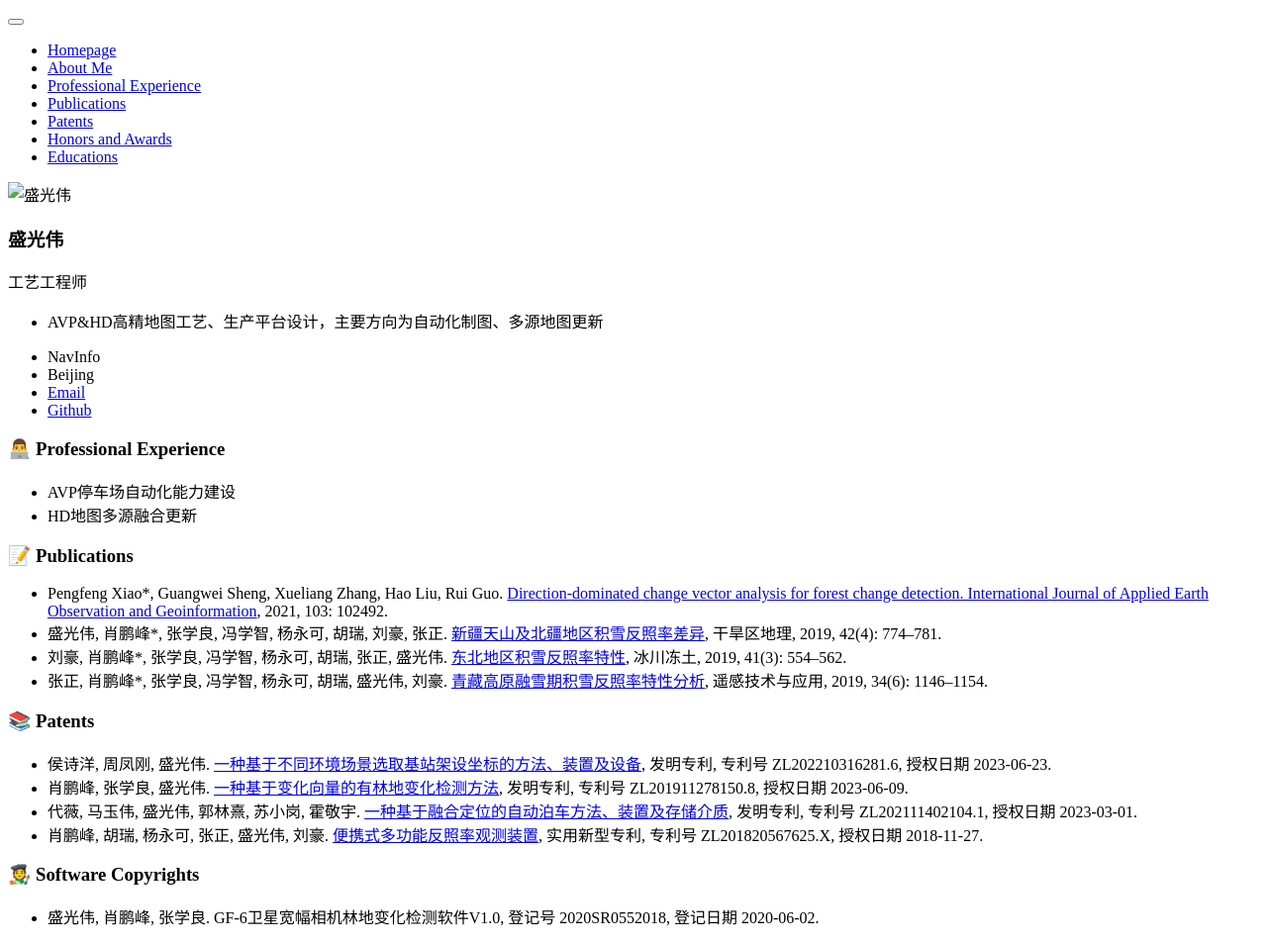
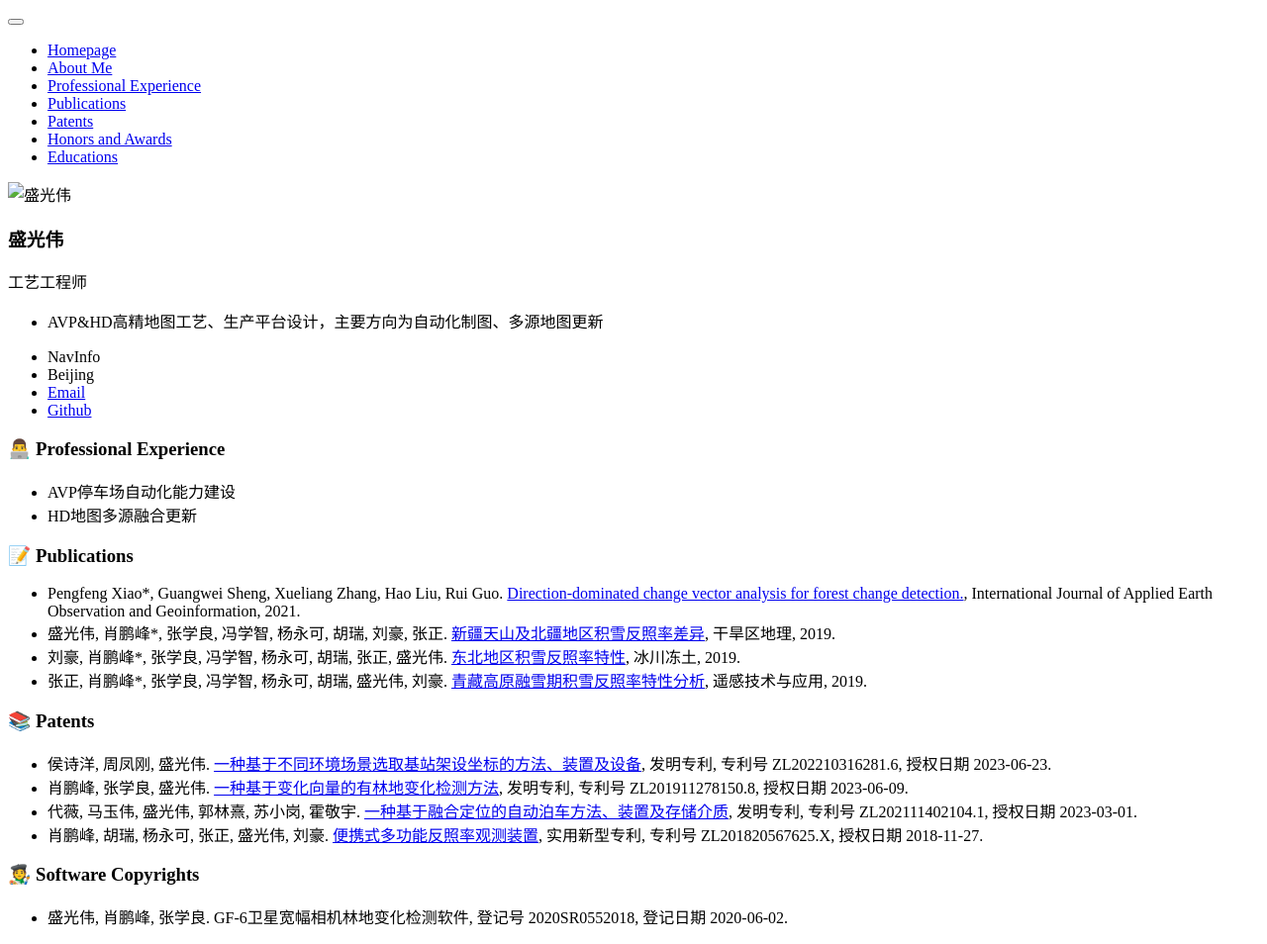
Before and after one commit to alphasheng/alphasheng.github.io, a Jekyll site: the page built from _pages/includes/pub.md, in a window 1280 px wide. Shown: the whole page at 99% size. Built offline with Jekyll 4.4.1, drawn with Linux system fonts in a browser that asks for light colours; our own code applies the rules of GitHub Pages for plain Markdown files.

Commit message:
Update pub.md

```diff
--- a/_pages/includes/pub.md
+++ b/_pages/includes/pub.md
@@ -4,10 +4,10 @@
 - HD地图多源融合更新
 
 # 📝 Publications
-- Pengfeng Xiao*, Guangwei Sheng, Xueliang Zhang, Hao Liu, Rui Guo. [Direction-dominated change vector analysis for forest change detection. International Journal of Applied Earth Observation and Geoinformation](https://alphasheng.github.io/pdfs/Direction-dominated change vector analysis for forest change detection.pdf), 2021, 103: 102492.
-- 盛光伟, 肖鹏峰*, 张学良, 冯学智, 杨永可, 胡瑞, 刘豪, 张正. [新疆天山及北疆地区积雪反照率差异](https://alphasheng.github.io/pdfs/新疆天山及北疆地区积雪反照率差异.pdf), 干旱区地理, 2019, 42(4): 774–781.
-- 刘豪, 肖鹏峰*, 张学良, 冯学智, 杨永可, 胡瑞, 张正, 盛光伟. [东北地区积雪反照率特性](https://alphasheng.github.io/pdfs/东北地区积雪反照率特性.pdf), 冰川冻土, 2019, 41(3): 554–562.
-- 张正, 肖鹏峰*, 张学良, 冯学智, 杨永可, 胡瑞, 盛光伟, 刘豪. [青藏高原融雪期积雪反照率特性分析](https://alphasheng.github.io/pdfs/青藏高原融雪期积雪反照率特性分析.pdf), 遥感技术与应用, 2019, 34(6): 1146–1154.
+- Pengfeng Xiao*, Guangwei Sheng, Xueliang Zhang, Hao Liu, Rui Guo. [Direction-dominated change vector analysis for forest change detection.](https://alphasheng.github.io/pdfs/Direction-dominated change vector analysis for forest change detection.pdf), International Journal of Applied Earth Observation and Geoinformation, 2021.
+- 盛光伟, 肖鹏峰*, 张学良, 冯学智, 杨永可, 胡瑞, 刘豪, 张正. [新疆天山及北疆地区积雪反照率差异](https://alphasheng.github.io/pdfs/新疆天山及北疆地区积雪反照率差异.pdf), 干旱区地理, 2019.
+- 刘豪, 肖鹏峰*, 张学良, 冯学智, 杨永可, 胡瑞, 张正, 盛光伟. [东北地区积雪反照率特性](https://alphasheng.github.io/pdfs/东北地区积雪反照率特性.pdf), 冰川冻土, 2019.
+- 张正, 肖鹏峰*, 张学良, 冯学智, 杨永可, 胡瑞, 盛光伟, 刘豪. [青藏高原融雪期积雪反照率特性分析](https://alphasheng.github.io/pdfs/青藏高原融雪期积雪反照率特性分析.pdf), 遥感技术与应用, 2019.
 
 # 📚 Patents
 - 侯诗洋, 周凤刚, 盛光伟. [一种基于不同环境场景选取基站架设坐标的方法、装置及设备](https://alphasheng.github.io/pdfs/一种基于不同环境场景选取基站架设坐标的方法、装置及设备.pdf), 发明专利, 专利号 ZL202210316281.6, 授权日期 2023-06-23.
@@ -16,4 +16,4 @@
 - 肖鹏峰, 胡瑞, 杨永可, 张正, 盛光伟, 刘豪. [便携式多功能反照率观测装置](https://alphasheng.github.io/pdfs/一种便携式多功能反照率观测装置.pdf), 实用新型专利, 专利号 ZL201820567625.X, 授权日期 2018-11-27.
 
 # 🧑‍🎨 Software Copyrights
-- 盛光伟, 肖鹏峰, 张学良. GF-6卫星宽幅相机林地变化检测软件V1.0, 登记号 2020SR0552018, 登记日期 2020-06-02.
+- 盛光伟, 肖鹏峰, 张学良. GF-6卫星宽幅相机林地变化检测软件, 登记号 2020SR0552018, 登记日期 2020-06-02.
```
